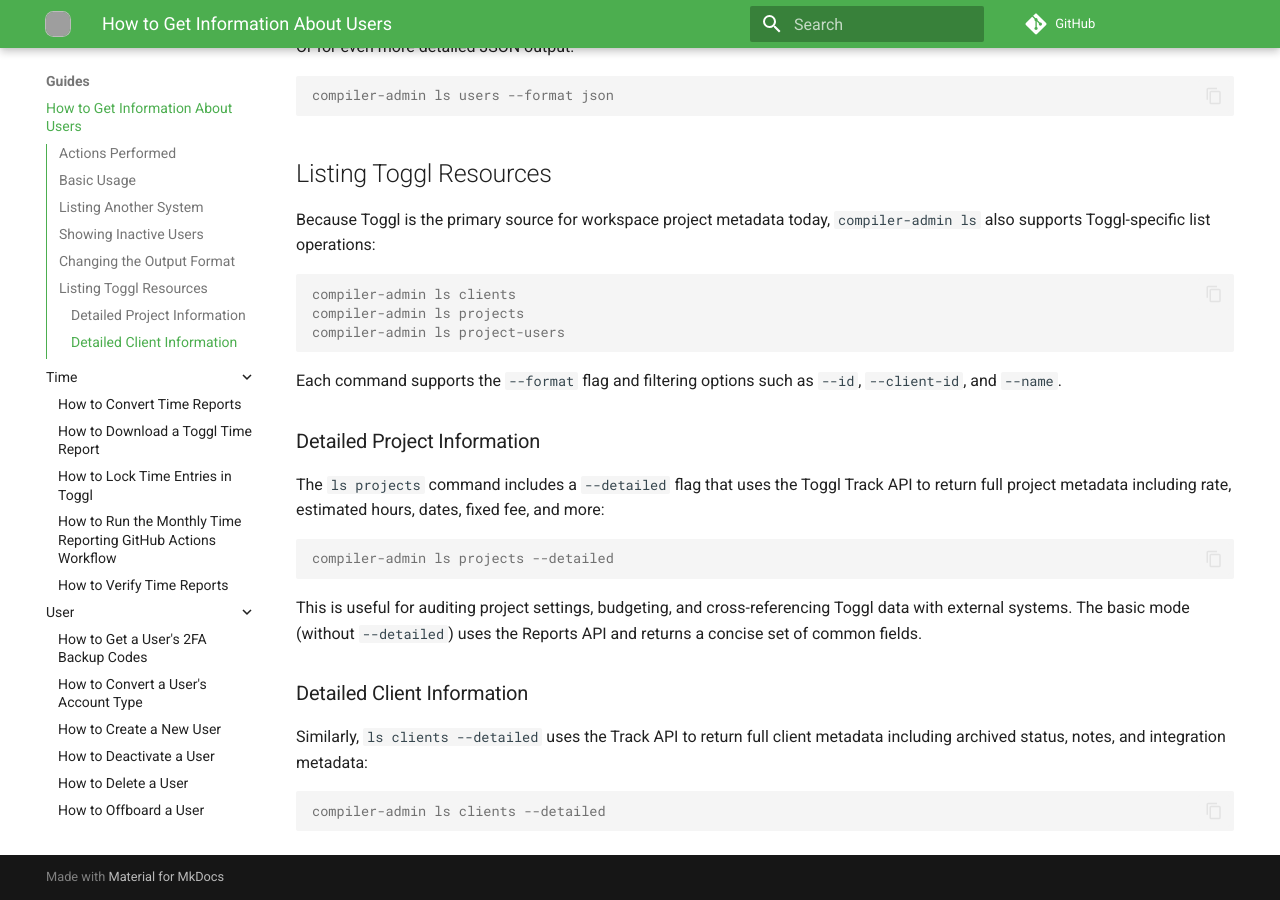
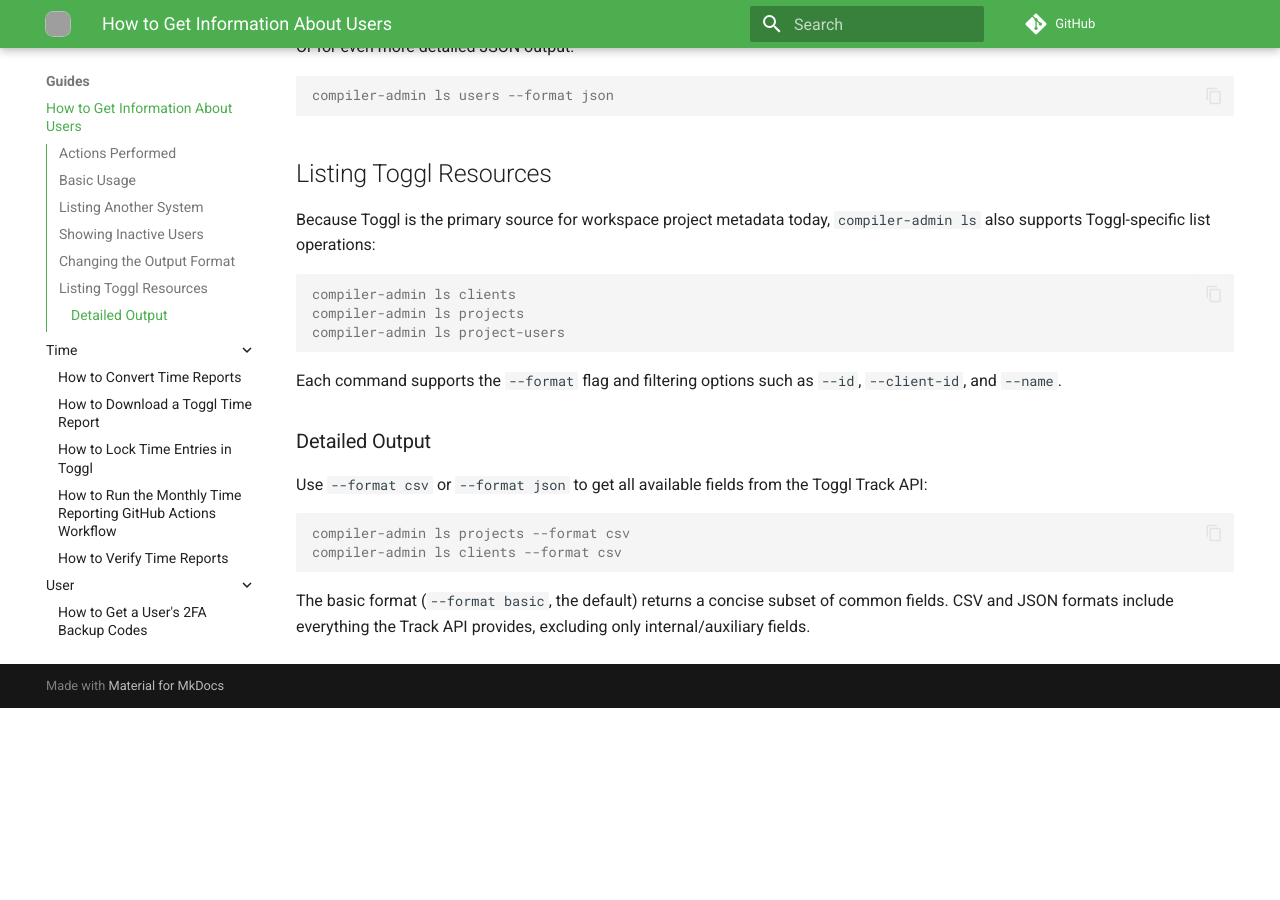
Before and after one commit to compilerla/compiler-admin, an MkDocs documentation site: the page built from docs/guides/ls.md, in a window 1280 px wide and 900 px high, scrolled down 1213 px. Built offline with MkDocs 1.6.1 and Material for MkDocs 9.7.7, drawn with Linux system fonts in a browser that asks for light colours; nearby versions of some CDN libraries; comment, search, counter and statistics services are not loaded; after the commit the page ends 1921 px from its top, so only the background shows below that; grey boxes are pictures that could not be loaded.

Commit message:
refactor(ls): consolidate format flag to drive data source
- Remove --detailed flag from ls projects and ls clients
- --format basic uses Reports API (concise output)
- --format csv/json uses Track API (all available fields)
- Consolidated exclusion of internal/auxiliary fields into module
  level constants for both commands
- Updated all tests to use --format csv/json instead of --detailed
- Updated ls.md guide to document the consolidated behavior

````diff
--- a/docs/guides/ls.md
+++ b/docs/guides/ls.md
@@ -62,20 +62,13 @@ compiler-admin ls project-users
 
 Each command supports the `--format` flag and filtering options such as `--id`, `--client-id`, and `--name`.
 
-### Detailed Project Information
+### Detailed Output
 
-The `ls projects` command includes a `--detailed` flag that uses the Toggl Track API to return full project metadata including rate, estimated hours, dates, fixed fee, and more:
+Use `--format csv` or `--format json` to get all available fields from the Toggl Track API:
 
 ```console
-compiler-admin ls projects --detailed
+compiler-admin ls projects --format csv
+compiler-admin ls clients --format csv
 ```
 
-This is useful for auditing project settings, budgeting, and cross-referencing Toggl data with external systems. The basic mode (without `--detailed`) uses the Reports API and returns a concise set of common fields.
-
-### Detailed Client Information
-
-Similarly, `ls clients --detailed` uses the Track API to return full client metadata including archived status, notes, and integration metadata:
-
-```console
-compiler-admin ls clients --detailed
-```
+The basic format (`--format basic`, the default) returns a concise subset of common fields. CSV and JSON formats include everything the Track API provides, excluding only internal/auxiliary fields.
````
Also changed, not shown: 4 other files.
